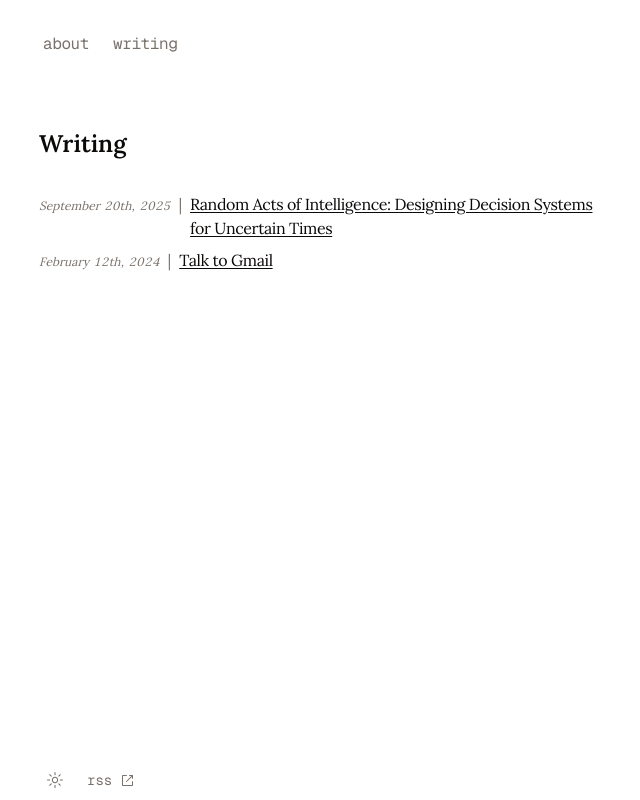
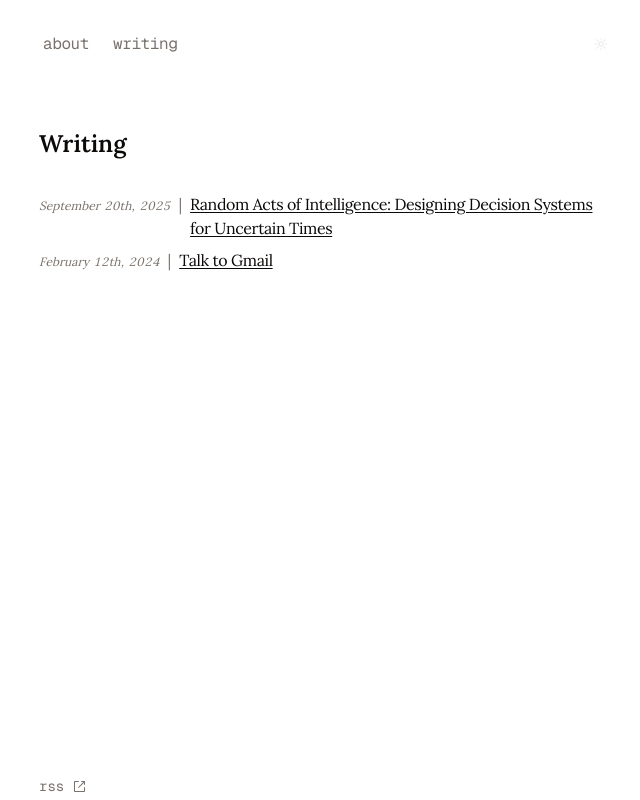
Before and after one commit to ErkanTurut/erkan.me, a Next.js app: page /writing in a window 1280 px wide. Shown: the whole page, without its empty margins (313-953 px from the left). Built offline with nearby package versions, Linux system fonts and the light colour scheme.

Commit message:
refactor: remove ThemeToggle from Footer, adjust Navbar layout and styles for consistency

```diff
--- a/app/components/footer.tsx
+++ b/app/components/footer.tsx
@@ -5,9 +5,6 @@ export default function Footer() {
   return (
     <footer className="mt-auto pb-1">
       <ul className="font-mono text-sm gap-4 flex flex-row text-muted-foreground items-center ">
-        <li>
-          <ThemeToggle className="size-8 " />
-        </li>
         <li>
           <a
             className="flex items-center hover:text-foreground transition-colors"
--- a/app/components/nav.tsx
+++ b/app/components/nav.tsx
@@ -1,4 +1,5 @@
 import Link from "next/link";
+import { ThemeToggle } from "./theme-toggle";
 
 const navItems = {
   "/": {
@@ -14,10 +15,10 @@ export function Navbar() {
     <aside className="-ml-[8px] mb-4 sm:mb-16 tracking-tight">
       <div className="lg:sticky lg:top-20">
         <nav
-          className="flex flex-row items-start relative px-0 pb-0 fade md:overflow-auto scroll-pr-6 md:relative"
+          className="flex flex-row  items-center justify-between relative px-0 pb-0 fade md:overflow-auto scroll-pr-6 md:relative"
           id="nav"
         >
-          <div className="flex flex-row space-x-0 pr-10">
+          <div className="flex flex-row items-center space-x-0 pr-10">
             {Object.entries(navItems).map(([path, { name }]) => {
               return (
                 <Link
@@ -30,6 +31,7 @@ export function Navbar() {
               );
             })}
           </div>
+          <ThemeToggle className="size-7  hidden sm:inline-flex" />
         </nav>
       </div>
     </aside>
--- a/app/components/theme-toggle.tsx
+++ b/app/components/theme-toggle.tsx
@@ -19,7 +19,7 @@ export function ThemeToggle({
       onClick={() => setTheme(theme === "dark" ? "light" : "dark")}
       aria-label="Toggle theme"
       title="Toggle theme"
-      className={cn(`cursor-pointer ${className}`)}
+      className={cn(`cursor-pointer ${className} text-muted-foreground `)}
     >
       <SunIcon className="h-[1.2rem] w-[1.2rem] transition-opacity duration-300 dark:opacity-0 animate-spin-once dark:animate-none" />
       <MoonIcon className="absolute h-[1.2rem] w-[1.2rem] opacity-0 transition-opacity duration-300 dark:opacity-100 animate-none dark:animate-spin-once" />
--- a/app/page.tsx
+++ b/app/page.tsx
@@ -13,7 +13,7 @@ export default function Page() {
       </div>
 
       <article className="prose mb-4">
-        <CustomMDX source={about} />
+        {/* <CustomMDX source={about} /> */}
       </article>
       {/* <Separator />
       <div className="my-8 ">
```
